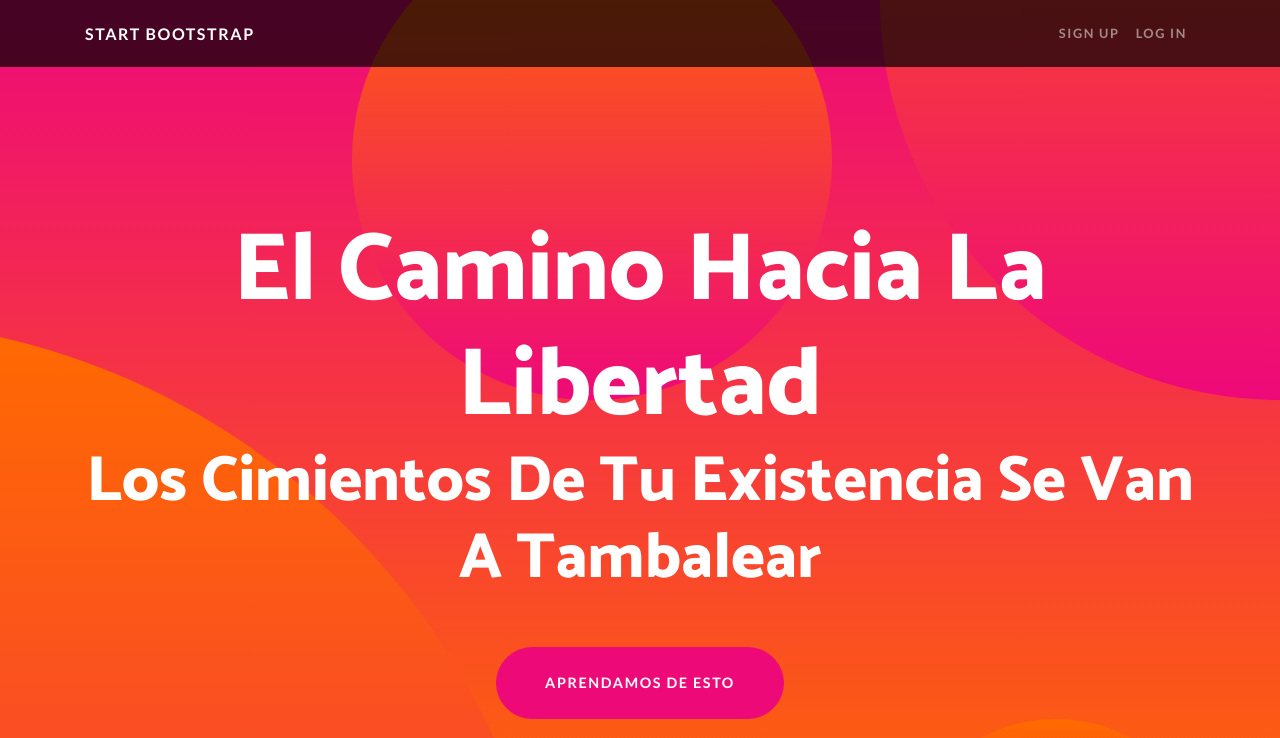
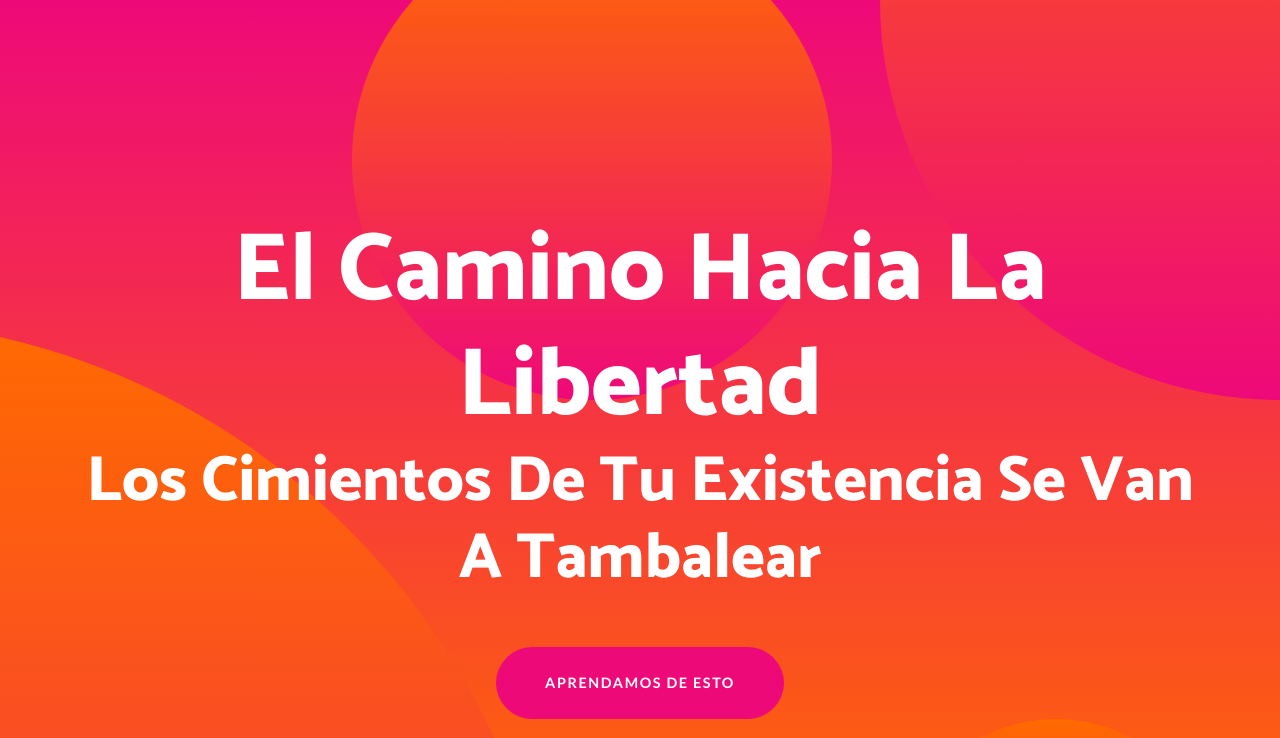
Before and after one commit to elber01/4acuerdos, a website: page index.html in a window 1280 px wide. Shown: the top 738 px of the page. Drawn offline with Linux system fonts and the light colour scheme.

Commit message:
Update index.html

```diff
--- a/index.html
+++ b/index.html
@@ -24,25 +24,6 @@
 
 <body>
 
-  <!-- Navigation -->
-  <nav class="navbar navbar-expand-lg navbar-dark navbar-custom fixed-top">
-    <div class="container">
-      <a class="navbar-brand" href="#">Start Bootstrap</a>
-      <button class="navbar-toggler" type="button" data-toggle="collapse" data-target="#navbarResponsive" aria-controls="navbarResponsive" aria-expanded="false" aria-label="Toggle navigation">
-        <span class="navbar-toggler-icon"></span>
-      </button>
-      <div class="collapse navbar-collapse" id="navbarResponsive">
-        <ul class="navbar-nav ml-auto">
-          <li class="nav-item">
-            <a class="nav-link" href="#">Sign Up</a>
-          </li>
-          <li class="nav-item">
-            <a class="nav-link" href="#">Log In</a>
-          </li>
-        </ul>
-      </div>
-    </div>
-  </nav>
 
   <header class="masthead text-center text-white">
     <div class="masthead-content">
```
